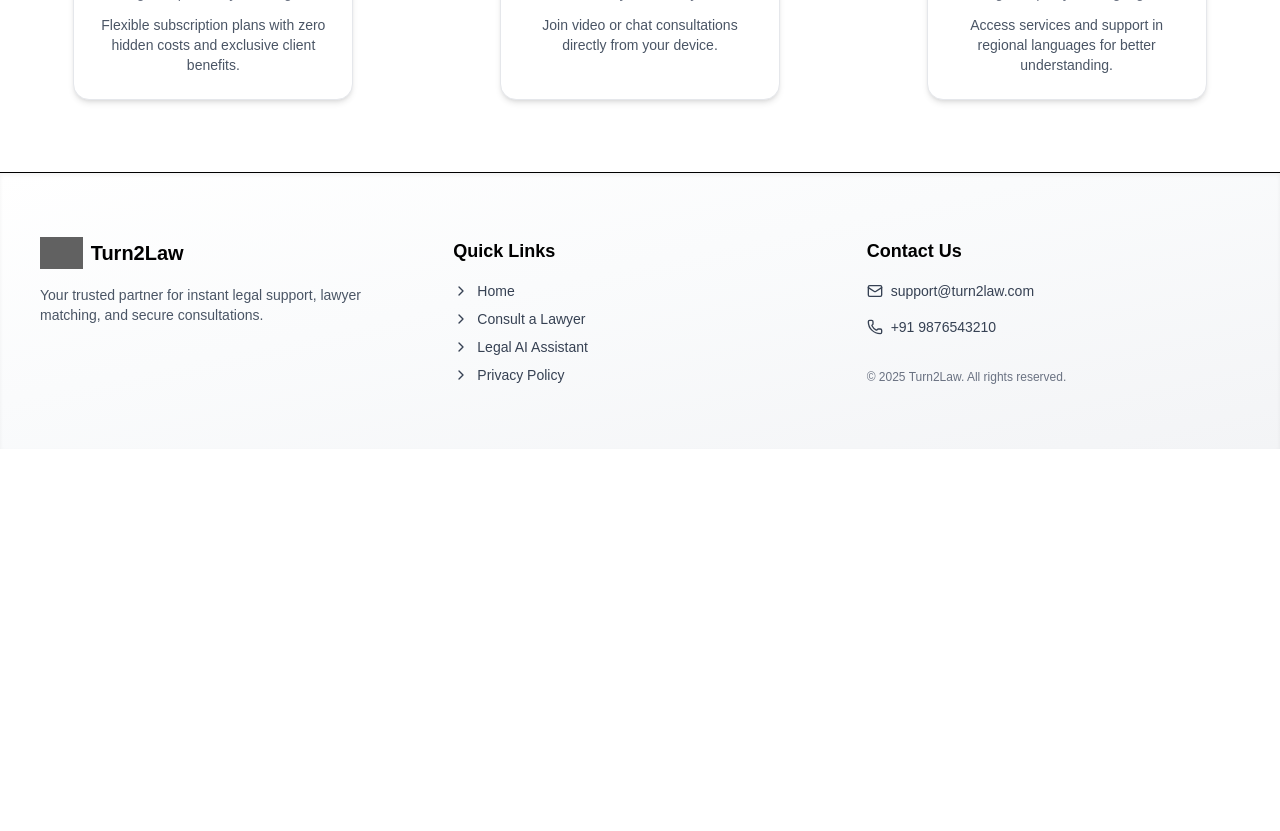
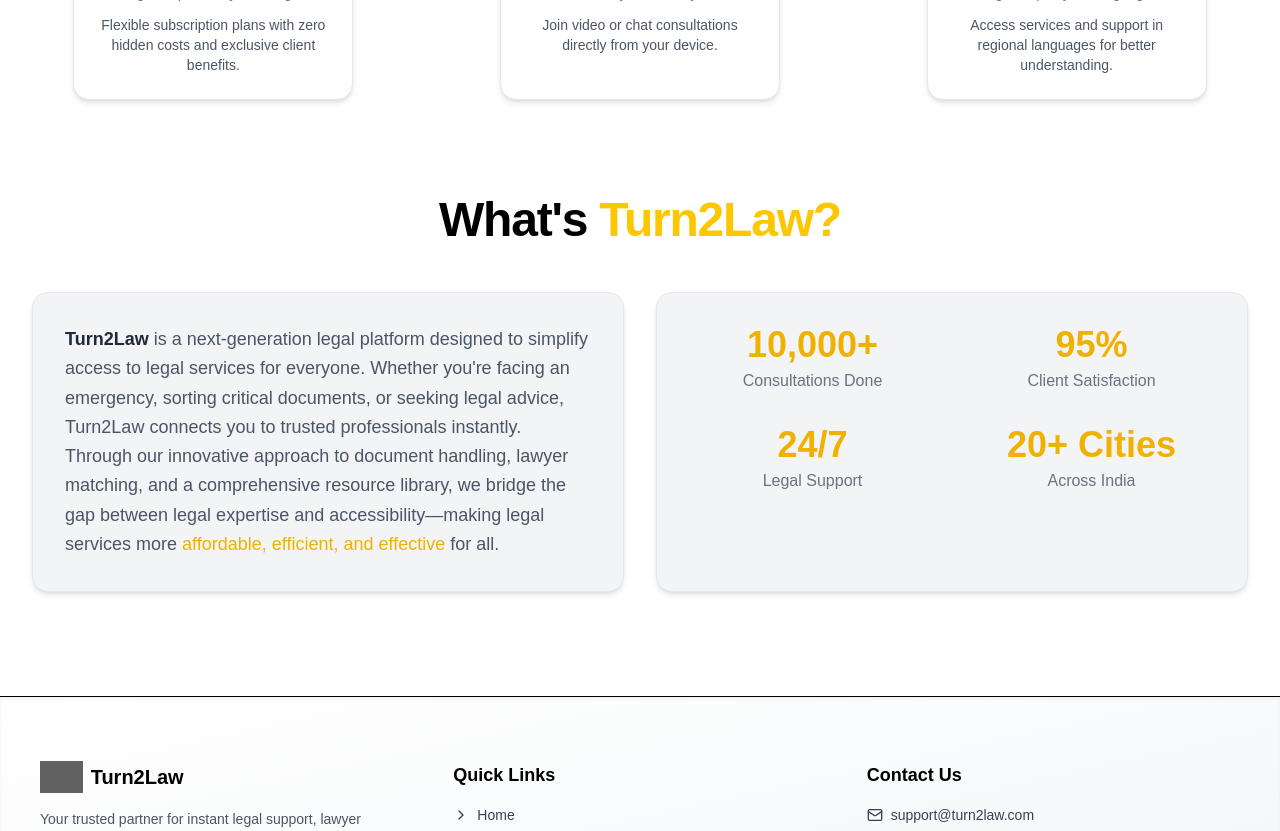
Before and after one commit to shashank-pd/turn2law, a Next.js app: page / in a window 1280 px wide. Shown: the part 1400-2231 px from the top of the page. Before the commit the page ends 1849 px from the top, so only its background shows below. Built offline with nearby package versions, Linux system fonts and the light colour scheme; no server answers; grey boxes are pictures that could not be loaded.

Commit message:
update page.jsx

```diff
--- a/src/app/page.jsx
+++ b/src/app/page.jsx
@@ -80,7 +80,7 @@
             style={{ opacity: showButtons }}
             className="flex gap-7 justify-center mt-56 mb-0"
           >
-            <button className="bg-black text-white px-6 py-2 rounded-lg hover:shadow-[-25px_10px_50px_rgba(0,0,0,0.5)] transition cursor-pointer">
+            <button className="bg-indigo-700 text-white px-6 py-2 rounded-lg hover:shadow-[-25px_10px_50px_rgba(0,0,0,0.5)] transition cursor-pointer">
               Get Legal Consultation
             </button>
             <button className="bg-white text-black px-6 py-2 rounded-lg shadow-[0_10px_50px_rgba(0,0,0,0.5)] hover:shadow-[0_8px_30px_rgba(0,0,0,0.3)] transition cursor-pointer">
@@ -99,6 +99,44 @@
           ))}
         </div>
       </section>
+
+      {/* About Us Tag */}
+      <section className="px-4 sm:px-8 py-16 bg-white">
+        <h1 className="text-2xl sm:text-5xl font-extrabold tracking-tight text-center mb-12">
+          What's <span className="text-yellow-400">Turn2Law?</span>
+        </h1>
+
+        <div className="flex flex-col sm:flex-row justify-between gap-8">
+          {/* Left: About Turn2Law */}
+          <div className="flex-1 bg-gray-100 p-8 rounded-2xl shadow-md hover:shadow-xl transition-shadow duration-300 border-gray-200 border">
+            <p className="text-gray-600 text-lg leading-relaxed ">
+              <span className="font-semibold text-gray-800">Turn2Law</span> is a next-generation legal platform designed to simplify
+              access to legal services for everyone. Whether you're facing an emergency, sorting critical documents, or seeking
+              legal advice, Turn2Law connects you to trusted professionals instantly. Through our innovative approach to document
+              handling, lawyer matching, and a comprehensive resource library, we bridge the gap between legal expertise and
+              accessibility—making legal services more <span className="text-yellow-500 font-medium">affordable, efficient, and effective</span> for all.
+            </p>
+          </div>
+
+          {/* Right: Key Statistics */}
+          <div className="flex-1 bg-gray-100 p-8 rounded-2xl shadow-md hover:shadow-xl transition-shadow duration-300 border-gray-200 border">
+            <div className="grid grid-cols-1 sm:grid-cols-2 gap-8">
+              {[
+                { title: "10,000+", subtitle: "Consultations Done" },
+                { title: "95%", subtitle: "Client Satisfaction" },
+                { title: "24/7", subtitle: "Legal Support" },
+                { title: "20+ Cities", subtitle: "Across India" },
+              ].map((stat, index) => (
+                <div key={index} className="text-center hover:scale-105 transition-transform duration-300">
+                  <h3 className="text-4xl font-extrabold text-yellow-500">{stat.title}</h3>
+                  <p className="text-md text-gray-500 mt-1">{stat.subtitle}</p>
+                </div>
+              ))}
+            </div>
+          </div>
+        </div>
+      </section>
+
     </div >
   );
 }
```
Lines whose indentation alone changed are shown as unchanged.
